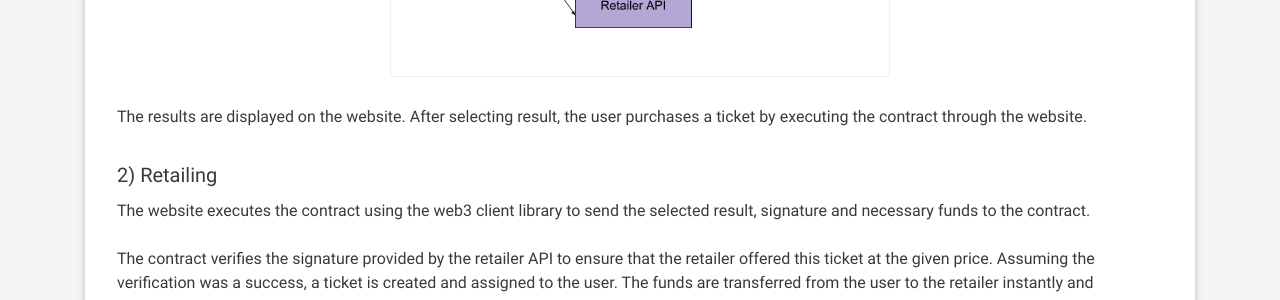
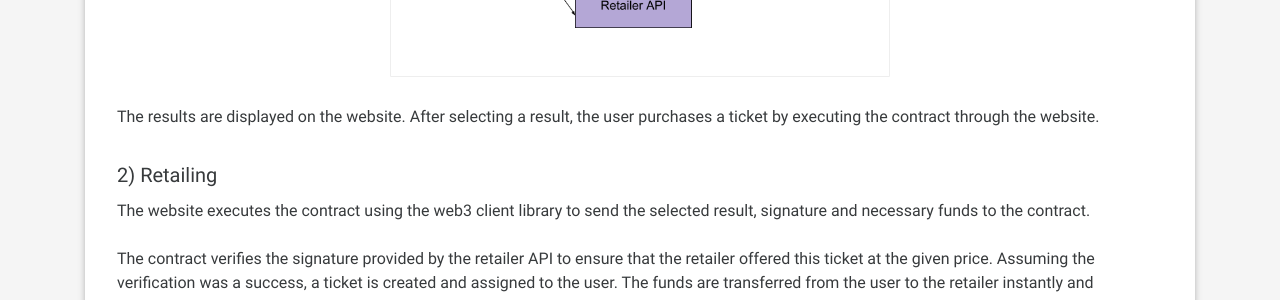
Before and after one commit to linusnorton/ljn.io, a Jekyll site: the page built from _posts/2018-08-03-a-step-towards-decentralized-travel-tickets.md, in a window 1280 px wide and 900 px high, scrolled down 940 px. Shown: the part 153-453 px from the top of the window. Built offline with Jekyll 4.4.1, drawn with Linux system fonts in a browser that asks for light colours; nearby versions of some CDN libraries.

Commit message:
missing word

```diff
--- a/_posts/2018-08-03-a-step-towards-decentralized-travel-tickets.md
+++ b/_posts/2018-08-03-a-step-towards-decentralized-travel-tickets.md
@@ -35,7 +35,7 @@ The website sends a request to the retailer API for journey and fare information
 ![querying](/asset/img/a-step-towards-decentralized-travel-tickets/1.png)
 </div>
 
-The results are displayed on the website. After selecting result, the user purchases a ticket by executing the contract through the website.
+The results are displayed on the website. After selecting a result, the user purchases a ticket by executing the contract through the website.
 
 ##### 2) Retailing
 
```
